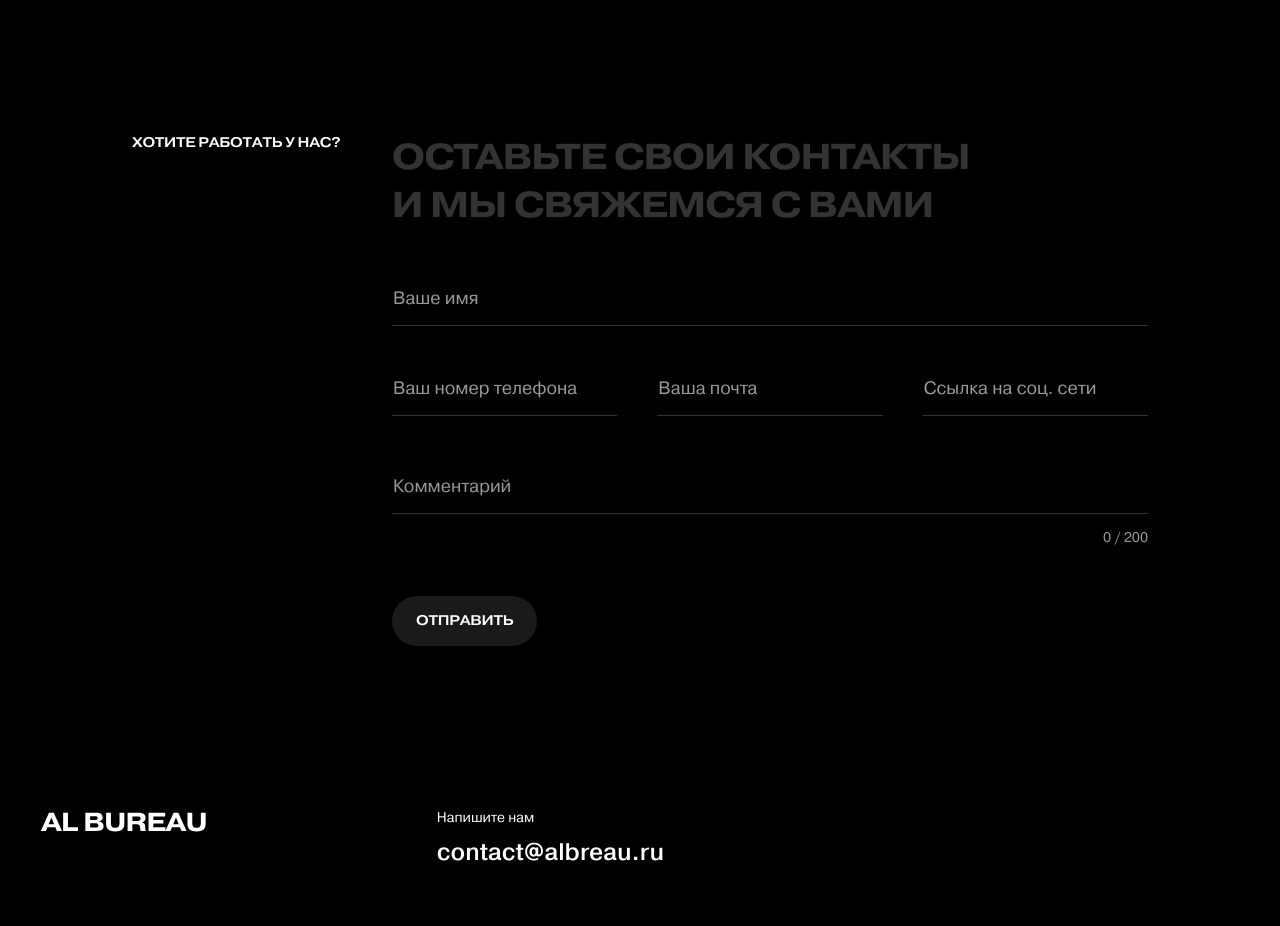
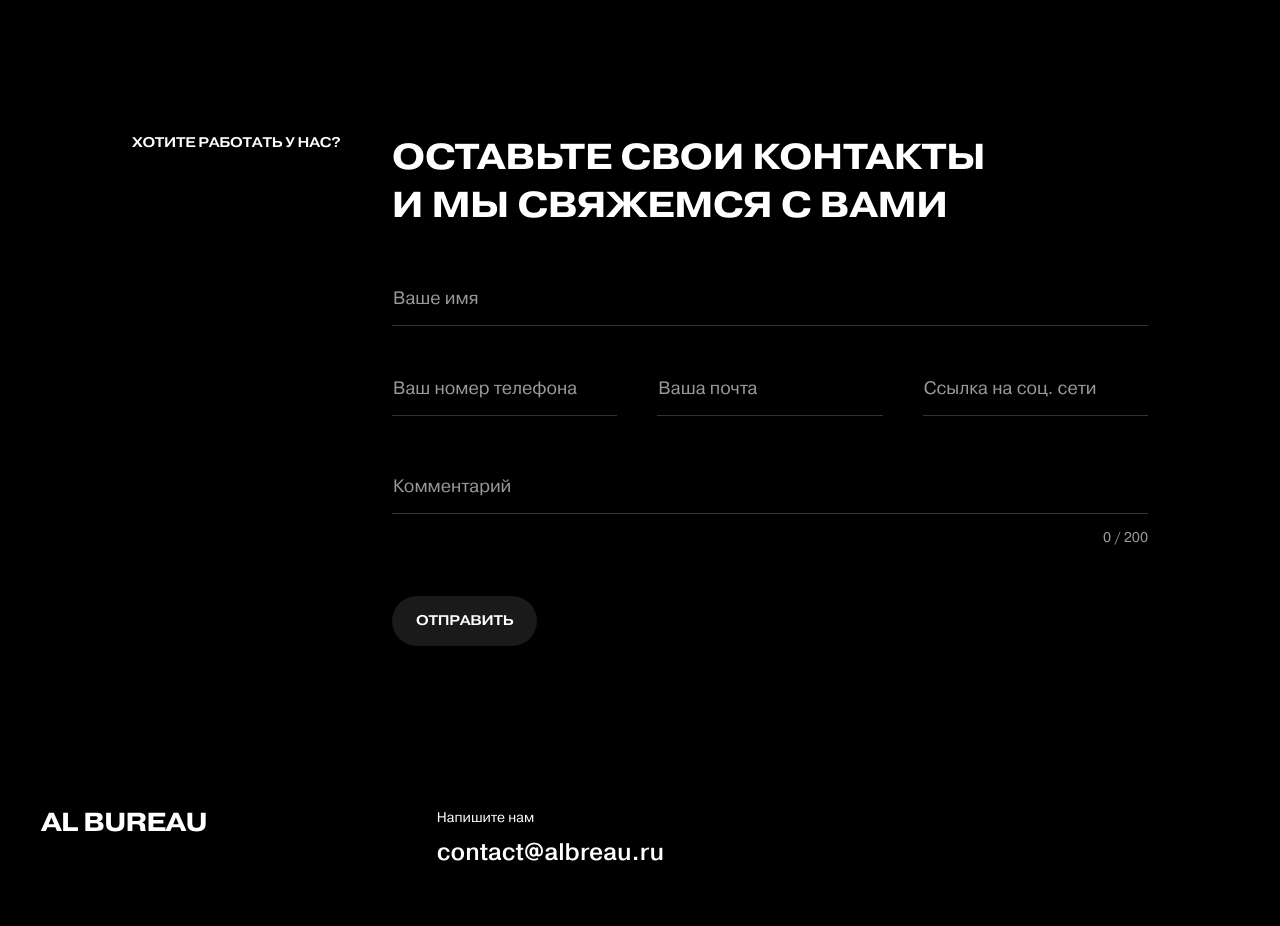
Before and after one commit to biloholovskyi/al_bureau, a React (Create React App) app: page /about in a window 1280 px wide. Shown: the part 4240-5166 px from the top of the page. Built offline with nearby package versions, Linux system fonts and the light colour scheme.

Commit message:
disable animation titles

```diff
--- a/src/pages/about/about.js
+++ b/src/pages/about/about.js
@@ -46,11 +46,11 @@ const About = () => {
 
     // eslint-disable-next-line react-hooks/rules-of-hooks
     useEffect(() => {
-      window.addEventListener("scroll", handleScroll);
+      // window.addEventListener("scroll", handleScroll);
 
-      return () => {
-        window.removeEventListener("scroll", () => handleScroll);
-      };
+      // return () => {
+      //   window.removeEventListener("scroll", () => handleScroll);
+      // };
     }, []);
   }
 
--- a/src/pages/case/case.js
+++ b/src/pages/case/case.js
@@ -70,11 +70,11 @@ const Case = ({id}) => {
 
   // eslint-disable-next-line react-hooks/rules-of-hooks
   useEffect(() => {
-    window.addEventListener("scroll", handleScroll);
+    // window.addEventListener("scroll", handleScroll);
 
-    return () => {
-      window.removeEventListener("scroll", () => handleScroll);
-    };
+    // return () => {
+    //   window.removeEventListener("scroll", () => handleScroll);
+    // };
   }, [id]);
 
   useEffect(() => {
--- a/src/pages/home/home.js
+++ b/src/pages/home/home.js
@@ -57,11 +57,11 @@ const Home = () => {
   useEffect(() => {
     const animItems = document.querySelectorAll('.animText');
 
-    window.addEventListener("scroll", () => handleScroll(animItems));
+    // window.addEventListener("scroll", () => handleScroll(animItems));
 
-    return () => {
-      window.removeEventListener("scroll", () => handleScroll(animItems));
-    };
+    // return () => {
+    //   window.removeEventListener("scroll", () => handleScroll(animItems));
+    // };
   }, []);
 
   // eslint-disable-next-line react-hooks/rules-of-hooks
--- a/src/styles/custom.scss
+++ b/src/styles/custom.scss
@@ -113,23 +113,23 @@ body > * {
 
 //стили для анимации текста
 .animText {
-  font-family: Pragmatica Extended, sans-serif;
-  font-style: normal;
-  font-weight: bold;
-  font-size: 36px;
-  line-height: 48px;
-  letter-spacing: -0.02em;
-  text-transform: uppercase;
-  color: #FFFFFF;
-  margin-bottom: 60px;
-  overflow: hidden;
-  background: linear-gradient(to right,#fff,rgba(255,255,255, 1) 50%,rgba(255,255,255, .2) 50%);
-  background-clip: text;
-  -webkit-background-clip: text;
-  -webkit-text-fill-color: transparent;
-  background-size: 200% 100%;
-  background-position: 100%;
-  transition: background-position 2.5s ease;
+//  font-family: Pragmatica Extended, sans-serif;
+//  font-style: normal;
+//  font-weight: bold;
+//  font-size: 36px;
+//  line-height: 48px;
+//  letter-spacing: -0.02em;
+//  text-transform: uppercase;
+//  color: #FFFFFF;
+//  margin-bottom: 60px;
+//  overflow: hidden;
+//  background: linear-gradient(to right,#fff,rgba(255,255,255, 1) 50%,rgba(255,255,255, .2) 50%);
+//  background-clip: text;
+//  -webkit-background-clip: text;
+//  -webkit-text-fill-color: transparent;
+//  background-size: 200% 100%;
+//  background-position: 100%;
+//  transition: background-position 2.5s ease;
 
   &.active {
     background-position: 0 100%;
```
